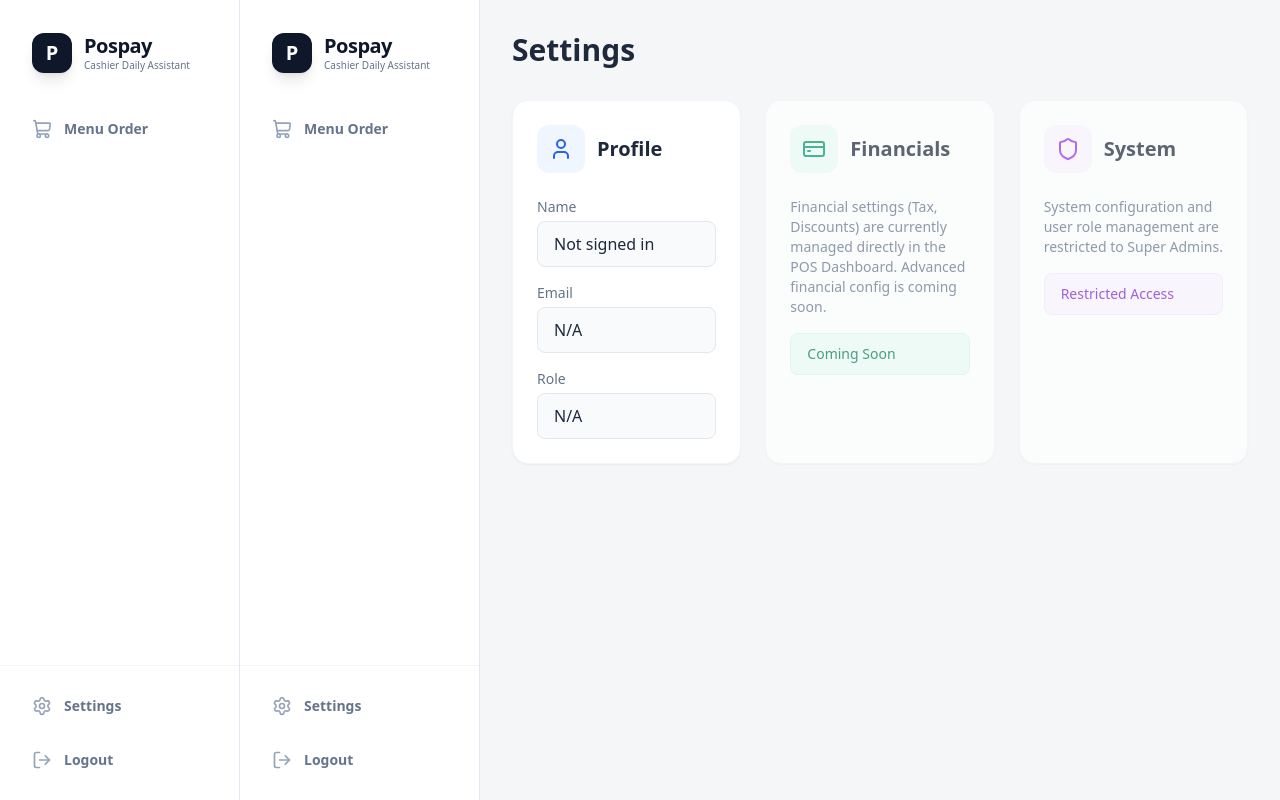
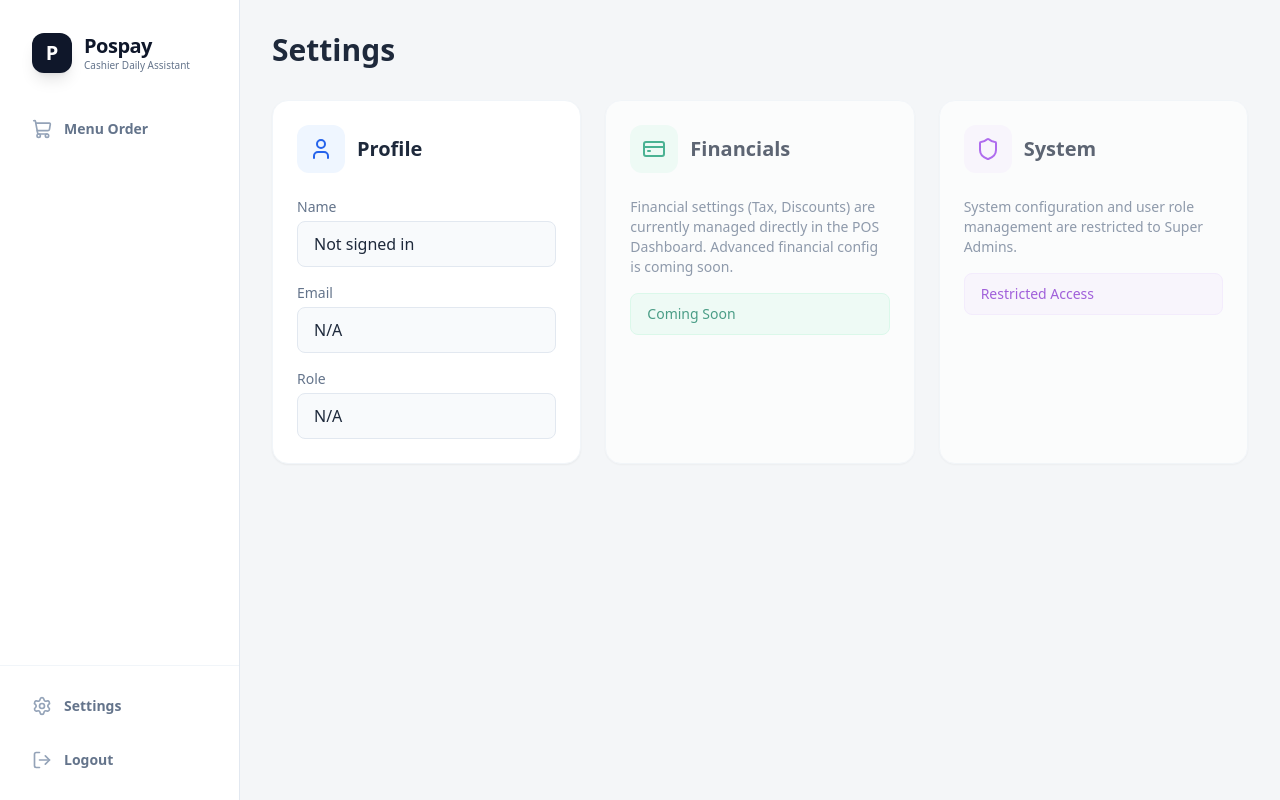
Before and after one commit to Gishor04/Mini-Pos-system, a Next.js app in the folder mini-pos/frontend/: page /dashboard/settings in a window 1280 px wide. Built offline with nearby package versions, Linux system fonts and the light colour scheme.

Commit message:
updates to vercel

```diff
--- a/mini-pos/frontend/app/dashboard/settings/page.tsx
+++ b/mini-pos/frontend/app/dashboard/settings/page.tsx
@@ -3,7 +3,6 @@
 import React, { useEffect, useState } from 'react';
 import { User, Shield, Info, CreditCard } from 'lucide-react';
 import { getUser, User as AuthUser } from '@/lib/auth';
-import Navbar from '@/components/layout/navbar';
 
 export default function SettingsPage() {
   const [currentUser, setCurrentUser] = useState<AuthUser | null>(null);
@@ -13,9 +12,7 @@ export default function SettingsPage() {
   }, []);
 
   return (
-    <div className="flex h-screen bg-[#F4F6F8]">
-      <Navbar />
-      <div className="flex-1 p-8 overflow-y-auto">
+    <div className="flex-1 p-6 xl:p-8 flex flex-col min-w-0">
         <h1 className="text-3xl font-bold text-slate-800 mb-8">Settings</h1>
 
         <div className="grid grid-cols-1 md:grid-cols-2 lg:grid-cols-3 gap-6">
@@ -83,6 +80,5 @@ export default function SettingsPage() {
           </div>
         </div>
       </div>
-    </div>
   );
 }
```
